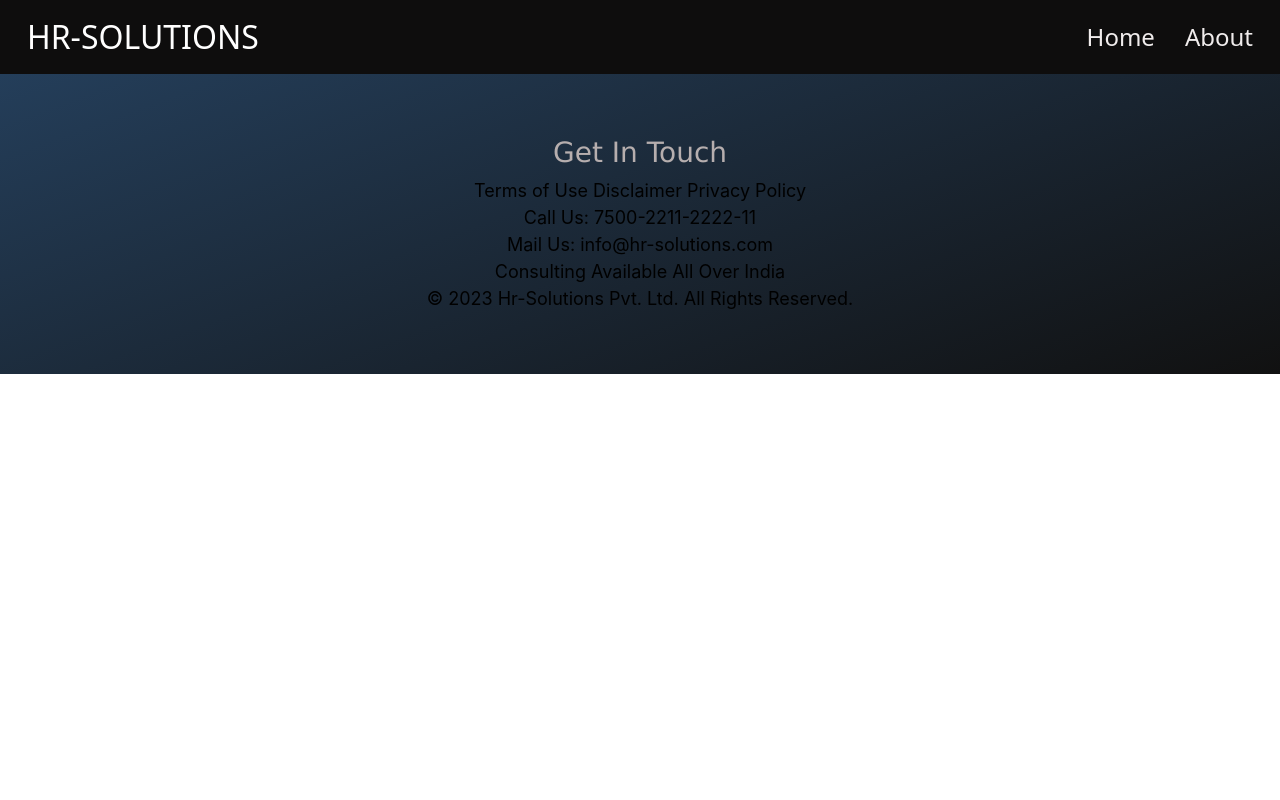
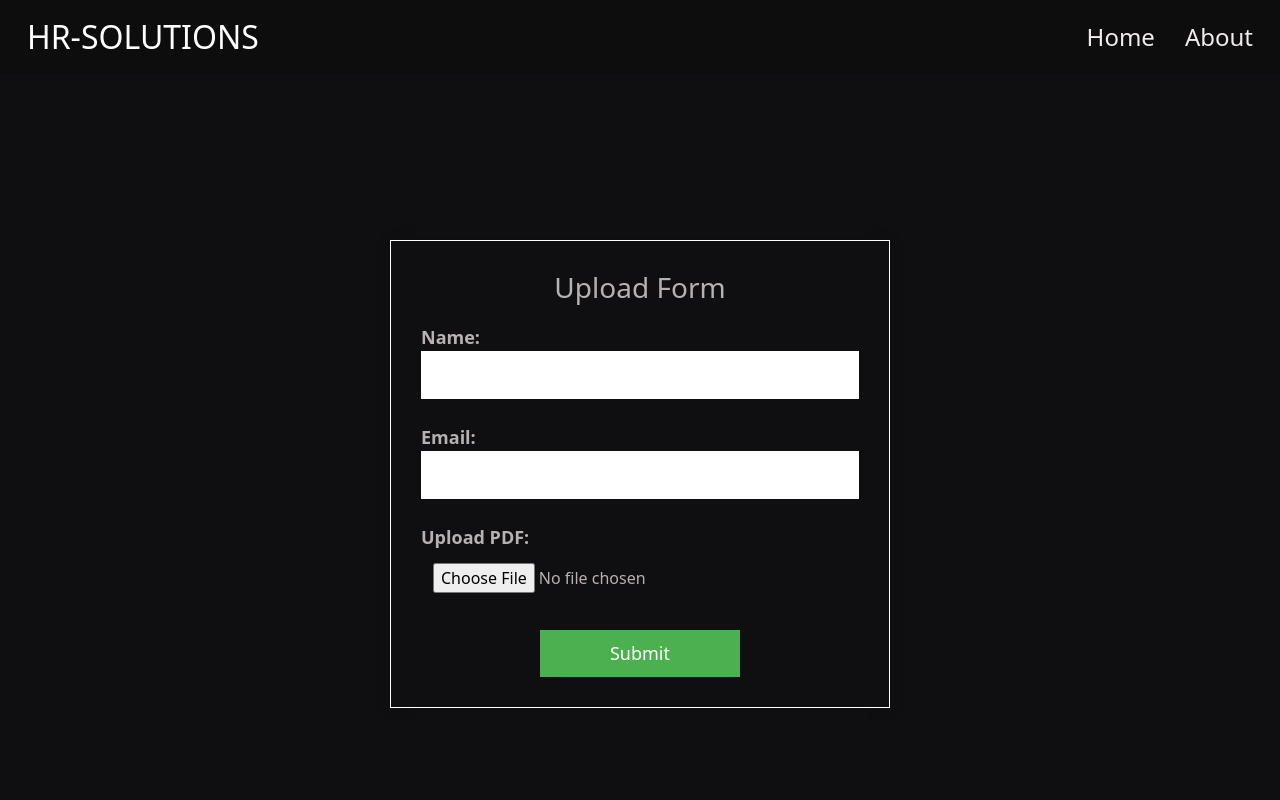
Before and after one commit to imadyasin/hr-app, a React (Create React App) app: page /upload in a window 1280 px wide. Shown: the top 800 px of the page. Built offline with nearby package versions, Linux system fonts and the light colour scheme.

Commit message:
Upload Component

```diff
--- a/src/App.js
+++ b/src/App.js
@@ -5,6 +5,8 @@ import Contact from './components/Contact';
 import Mainpage from './components/Mainpage';
 import Navbar from './components/Navbar';
 import About from './components/About';
+import Upload from './components/Upload';
+
 function App() {
   return (
     <>
@@ -13,6 +15,8 @@ function App() {
       <Routes>
       <Route path="/" element={<Mainpage />} />
       <Route path="/about" element={<About />} />
+      <Route path="/upload" element={<Upload />} />
+
       </Routes>
       <Contact/>
     </Router>
--- a/src/components/Mainpage.js
+++ b/src/components/Mainpage.js
@@ -1,7 +1,10 @@
-import React , { useState, useEffect }from 'react'
-import 'bootstrap/dist/css/bootstrap.min.css';
-import 'bootstrap/dist/js/bootstrap.bundle.min';
-import '../styles/Mainpage.css';
+import React, { useState, useEffect } from "react";
+import { Link } from 'react-router-dom';
+import "bootstrap/dist/css/bootstrap.min.css";
+import "bootstrap/dist/js/bootstrap.bundle.min";
+import "../styles/Mainpage.css";
+
+
 export default function Mainpage() {
   const [counts, setCounts] = useState({
     happyCustomers: 0,
@@ -19,8 +22,14 @@ export default function Mainpage() {
       };
 
       setCounts((prevCounts) => ({
-        happyCustomers: Math.min(prevCounts.happyCustomers + 1000, maxCounts.happyCustomers),
-        teamMembers: Math.min(prevCounts.teamMembers + 10, maxCounts.teamMembers),
+        happyCustomers: Math.min(
+          prevCounts.happyCustomers + 1000,
+          maxCounts.happyCustomers
+        ),
+        teamMembers: Math.min(
+          prevCounts.teamMembers + 10,
+          maxCounts.teamMembers
+        ),
         companies: Math.min(prevCounts.companies + 100, maxCounts.companies),
       }));
 
@@ -41,59 +50,59 @@ export default function Mainpage() {
     <>
       <div className="container-fluid">
         <div className="row">
-       <div className="col-12 full-width-div" style={{backgroundImage:`url("images/hr-banner4.jpg")`, filter:'brightness(0.2)'}}>
-        </div>
+          <div
+            className="col-12 full-width-div"
+            style={{
+              backgroundImage: `url("images/hr-banner4.jpg")`,
+              filter: "brightness(0.2)",
+            }}
+          ></div>
           <div className="overlay-text">
             <h3>HR CONSULTING AGENCY</h3>
             <p className="heading1">"Elevate Your Career: One Upload Away!"</p>
-        <p className="heading2">Submit your resume in seconds and embark on a journey of growth.<br/>
+            <p className="heading2">
+              Submit your resume in seconds and embark on a journey of growth.
+              <br />
               Your next career move is just a click away.
             </p>
-        <br/>
-        <button className="upload-button">Upload Resume</button>
+            <br />
+            <button className="upload-button">
+              <Link to="/upload">Upload Resume</Link>
+            </button>
           </div>
         </div>
       </div>
 
       <div className="container2">
-  <div className='title-container'>
+        <div className="title-container">
           <h1>TRENDING JOB OPPORTUNITIES</h1>
-  <hr/>
+          <hr />
         </div>
 
         <div className="test-items">
           <h4>IT Solutions</h4>
-
         </div>
         <div className="test-items">
           <h4>Icon Brainstorm</h4>
-
         </div>
         <div className="test-items">
           <h4>Product Design</h4>
-
         </div>
         <div className="test-items">
           <h4>Server Security</h4>
-
         </div>
         <div className="test-items">
           <h4>IT Management</h4>
-
         </div>
         <div className="test-items">
           <h4>UX/UI Strategy</h4>
-
         </div>
         <div className="test-items">
           <h4>IT Marketing</h4>
-
         </div>
         <div className="test-items">
           <h4>Bank & Finance</h4>
-
         </div>
-
       </div>
 
       <div className="container3">
@@ -110,9 +119,7 @@ export default function Mainpage() {
           <p>Companies</p>
         </div>
       </div>
-<div>
-</div>
+      <div></div>
     </>
-
   );
 }
--- /dev/null
+++ b/src/components/Upload.js
@@ -0,0 +1,89 @@
+import React, { useState } from 'react';
+import "bootstrap/dist/css/bootstrap.min.css";
+import "bootstrap/dist/js/bootstrap.bundle.min";
+
+import "../styles/Upload.css";
+
+
+export default function Upload() {
+  const [formData, setFormData] = useState({
+    name: '',
+    email: '',
+    file: null,
+  });
+
+  const handleChange = (e) => {
+    const { name, value } = e.target;
+    setFormData({
+      ...formData,
+      [name]: value,
+    });
+  };
+
+  const handleFileChange = (e) => {
+    const file = e.target.files[0];
+    setFormData({
+      ...formData,
+      file,
+    });
+  };
+
+  const handleSubmit = (e) => {
+    e.preventDefault();
+    // Do something with the form data, like send it to a server
+    console.log(formData);
+    // Reset the form after submission
+    setFormData({
+      name: '',
+      email: '',
+      file: null,
+    });
+  };
+
+  return (
+    <>
+    <div className="main-container1">
+      <div className="form-container1">
+        <h2>Upload Form</h2>
+        <form onSubmit={handleSubmit}>
+          <div className="form-group">
+            <label>
+              Name:
+              <input
+                type="text"
+                name="name"
+                value={formData.name}
+                onChange={handleChange}
+              />
+            </label>
+          </div>
+
+          <div className="form-group">
+            <label>
+              Email:
+              <input
+                type="email"
+                name="email"
+                value={formData.email}
+                onChange={handleChange}
+              />
+            </label>
+          </div>
+
+          <div className="form-group">
+            <label>
+              Upload PDF:
+              <input type="file" name="file" onChange={handleFileChange} />
+            </label>
+          </div>
+
+          <button type="submit" className="upload-button">
+            Submit
+          </button>
+        </form>
+      </div>
+    </div>
+  </>
+
+  );
+}
--- a/src/styles/Contact.css
+++ b/src/styles/Contact.css
@@ -1,6 +1,6 @@
 .box{
     width: 100%;
-    background: linear-gradient(160deg, #243e5a, #111 100%, #632f94);
+    background-color: rgb(14, 13, 13);
     height: 300px;
     font-family: 'Lucida Sans', 'Lucida Sans Regular', 'Lucida Grande', 'Lucida Sans Unicode',
     Geneva, Verdana, sans-serif;
@@ -15,3 +15,6 @@
     flex: 1;
     box-sizing: border-box;
 }
+.innerbox p{
+  color: rgb(182, 174, 174);
+}
--- a/src/styles/Mainpage.css
+++ b/src/styles/Mainpage.css
@@ -35,7 +35,7 @@
   padding: 10px 20px; /* Adjust padding as needed */
   border-radius: 15px; /* Set the border-radius for rounded corners */
   cursor: pointer;
-  transition: background-color 0.3s ease; /* Add a smooth transition effect */
+
 }
 
 .upload-button:hover {
--- /dev/null
+++ b/src/styles/Upload.css
@@ -0,0 +1,61 @@
+/* Upload.css */
+.main-container1 {
+    margin: 0;
+    display: flex;
+    align-items: center;
+    justify-content: center;
+    height: 100vh;
+    background: #0F0F11;
+
+}
+
+  .form-container1 {
+    width: 500px;
+    margin: 0 auto;
+    padding: 30px;
+    border: 1px solid white;
+    background:transparent;
+    box-shadow: 0 0 15px rgba(0, 0, 0, 0.1);
+    border-radius: none;
+  }
+
+  .form-group {
+    margin-bottom: 25px;
+  }
+
+  .form-group label {
+    display: block;
+    margin-bottom: 10px;
+    font-weight: bold;
+    font-size: 18px;
+    color: #b8b1b1;
+  }
+
+  .form-group input {
+    width: 100%;
+    padding: 12px;
+    box-sizing: border-box;
+    border:none;
+    border-radius: none;
+    font-size: 16px;
+  }
+
+  .upload-button {
+    display: block;
+    margin: 0 auto; /* Center the button */
+    background-color: #4caf50;
+    color: #fff;
+    width: 200px;
+    padding: 5x;
+    border-radius: 0;
+    cursor: pointer;
+    font-size: 18px;
+    border: none;
+  }
+
+  h2 {
+    text-align: center;
+    color: #b8b1b1;
+    margin-bottom: 20px;
+    font-size: 28px;
+  }
```
Lines whose indentation alone changed are shown as unchanged.
